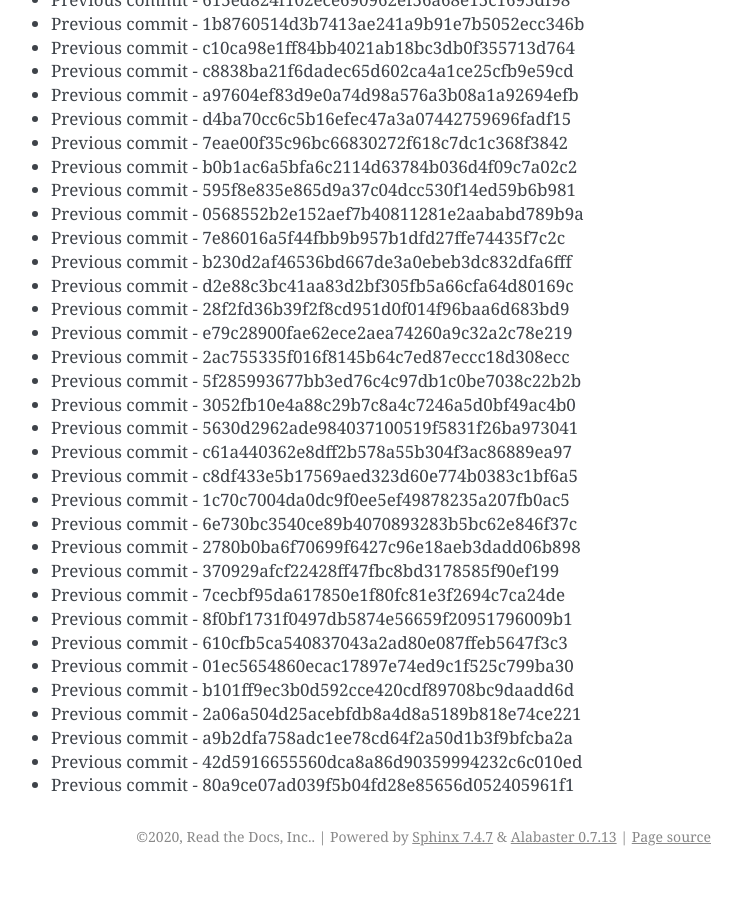
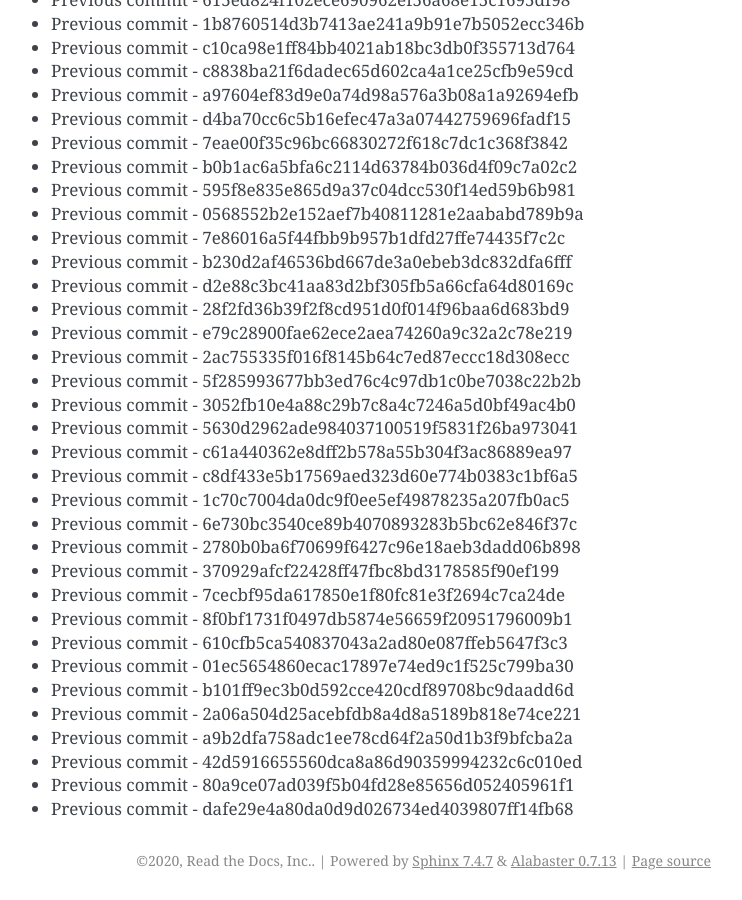
Before and after one commit to readthedocs/rtd-git-stresstest, a Sphinx documentation site: the page built from docs/updates.rst, in a window 1280 px wide and 900 px high, scrolled down 96890 px. Shown: the whole window, without its empty margins (399-1141 px from the left). Built offline with Sphinx 7.4.7, drawn with Linux system fonts in a browser that asks for light colours; before the commit the page ends 97766 px from its top, so only the background shows below that.

Commit message:
Generating commit from previous: dafe29e4a80da0d9d026734ed4039807ff14fb68

```diff
--- a/docs/updates.rst
+++ b/docs/updates.rst
@@ -4103,3 +4103,4 @@ It can be tested for any performance characteristics.
 * Previous commit - a9b2dfa758adc1ee78cd64f2a50d1b3f9bfcba2a
 * Previous commit - 42d5916655560dca8a86d90359994232c6c010ed
 * Previous commit - 80a9ce07ad039f5b04fd28e85656d052405961f1
+* Previous commit - dafe29e4a80da0d9d026734ed4039807ff14fb68
```
